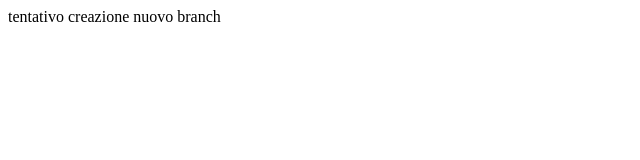
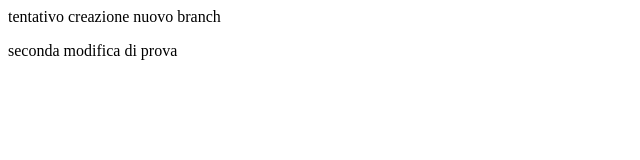
Before and after one commit to Dagon-n/eserciziocon_leonardo, a plain HTML site: page index.html in a window 1280 px wide. Shown: the whole page, without its empty margins (0-640 px from the left). Drawn offline with Linux system fonts and the light colour scheme.

Commit message:
seconda modifica

```diff
--- a/index.html
+++ b/index.html
@@ -9,6 +9,7 @@
 
     <p>tentativo creazione nuovo branch</p>
 
+    <p>seconda modifica di prova</p>
 
 </body>
 </html>
```
